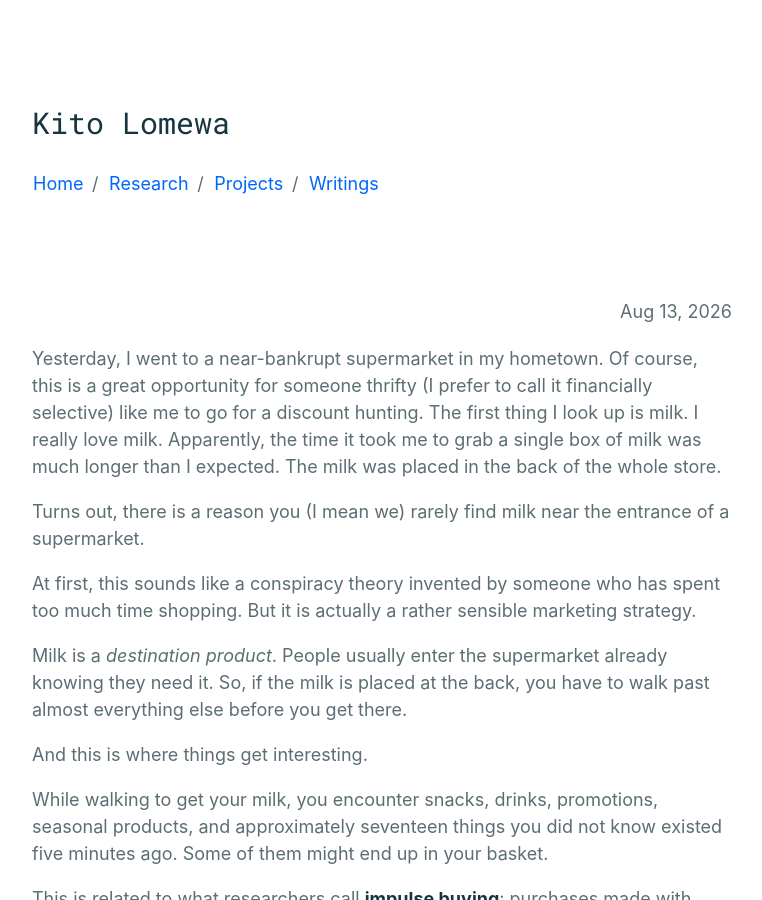
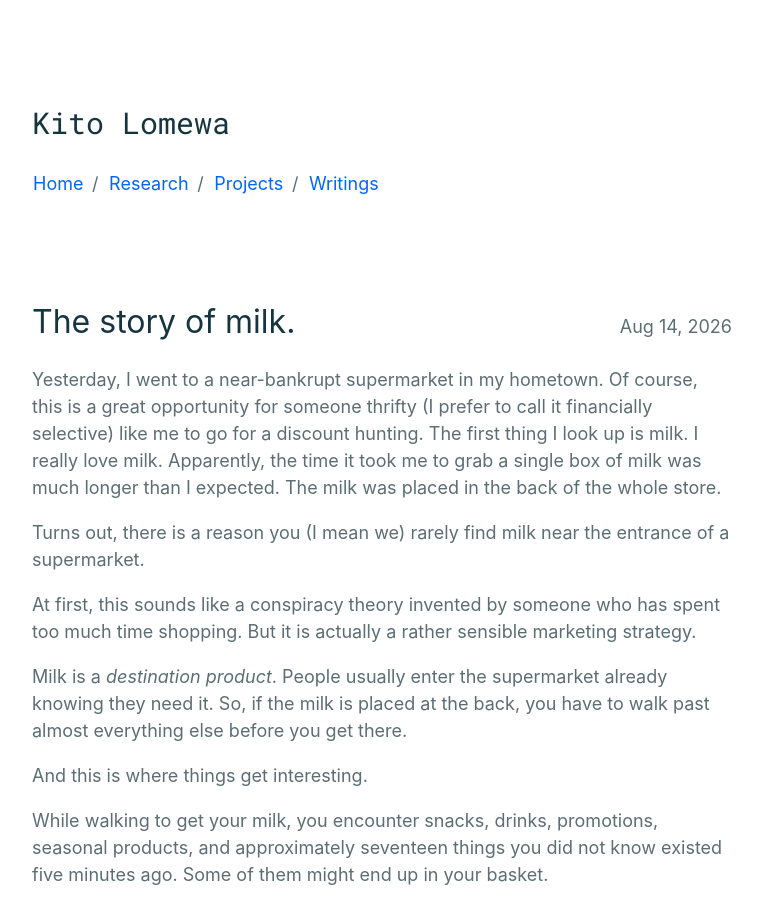
Before and after one commit to kitolomewa/kitolomewa.github.io, a Jekyll site: the page built from _posts/2026-14-08-milk.md, in a window 1280 px wide and 900 px high. Shown: the whole window, without its empty margins (258-1020 px from the left). Built offline with Jekyll 4.4.1, drawn with Linux system fonts in a browser that asks for light colours; our own code applies the rules of GitHub Pages for plain Markdown files.

Commit message:
Update 2026-14-08-milk.md

```diff
--- a/_posts/2026-14-08-milk.md
+++ b/_posts/2026-14-08-milk.md
@@ -1,7 +1,7 @@
 ---
 layout: post
-title: "The story of milk.”
-description: "Would you buy a box of milk after this?”
+title: "The story of milk."
+description: "Would you buy a box of milk after this?"
 date: 2026-08-14
 ---
 
```
